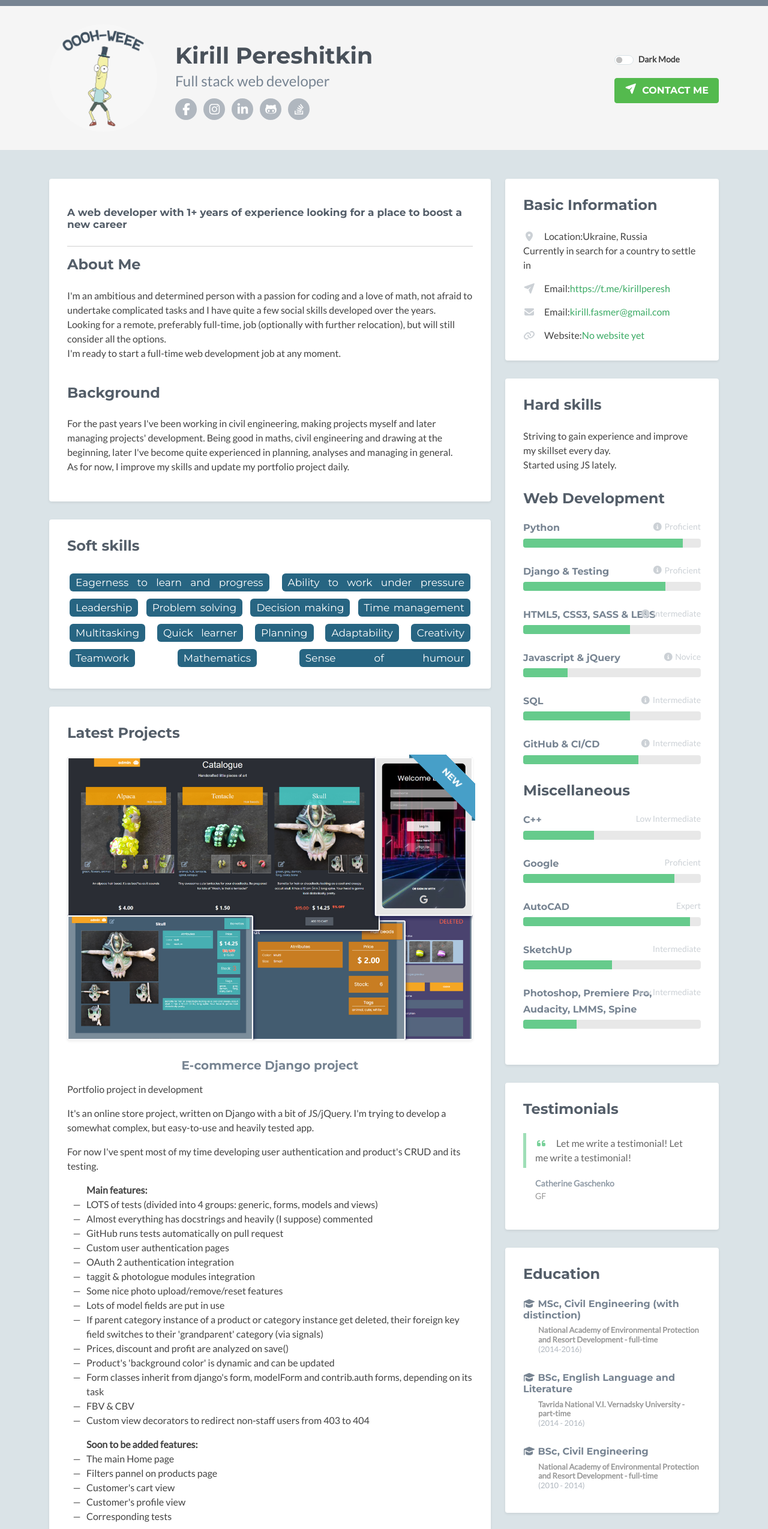
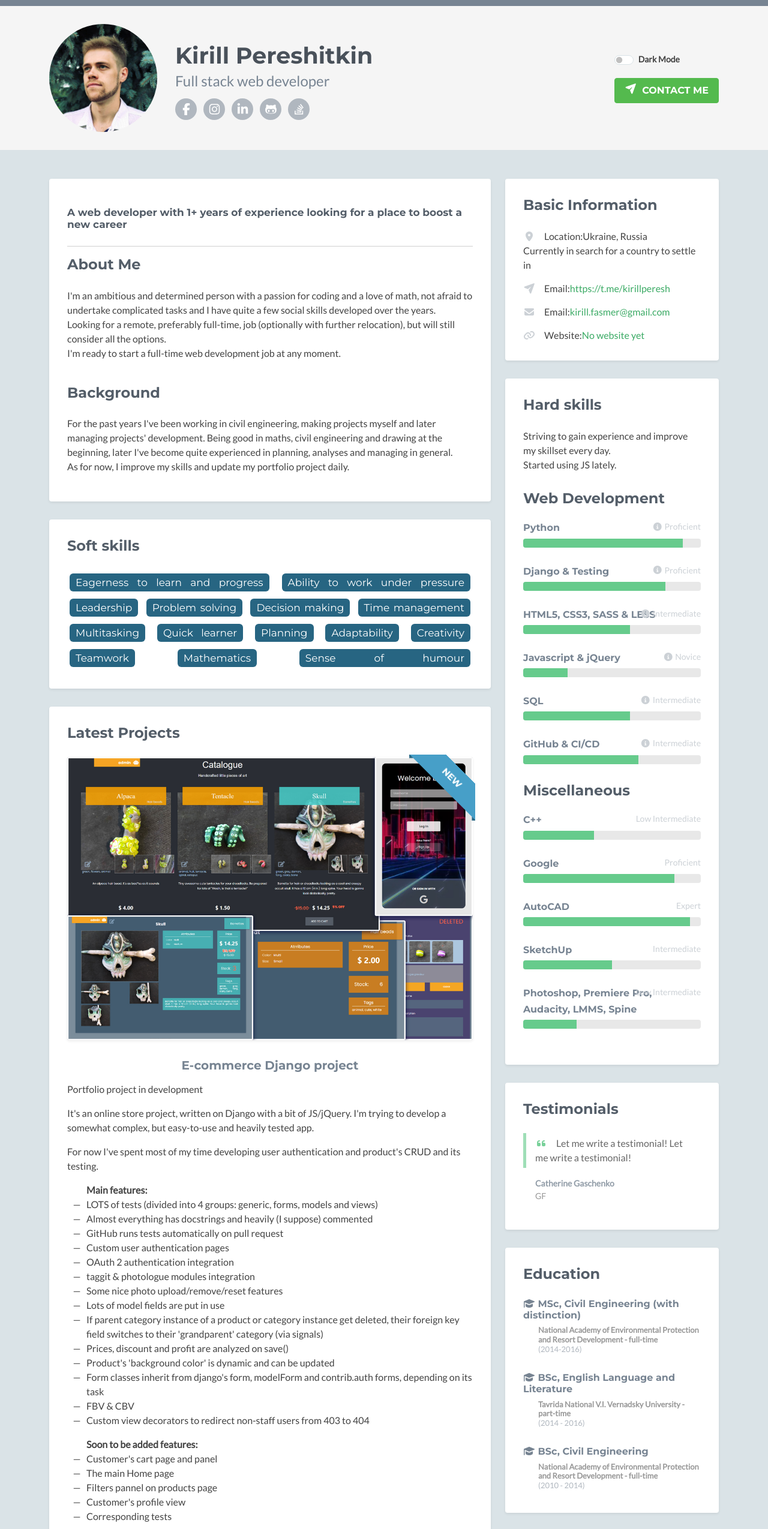
Before and after one commit to kirillperesh/page_portfolio, a plain HTML site: page index.html in a window 1280 px wide. Shown: the top 2549 px of the page at 60% size. Drawn offline with Linux system fonts and the light colour scheme; no server answers.

Commit message:
update profile pic

```diff
--- a/index.html
+++ b/index.html
@@ -35,7 +35,7 @@
         <div class="container">
 	        <div class="row align-items-center">
 			    <div class="col">
-		            <img class="profile-image img-fluid float-start rounded-circle" src="assets/images/profile.png" alt="profile image" />
+		            <img class="profile-image img-fluid float-start rounded-circle" src="assets/images/profile.jpg" alt="profile image" />
 		            <div class="profile-content">
 		                <h1 class="name">Kirill Pereshitkin</h1>
 		                <h2 class="desc">Full stack web developer</h2>
@@ -161,9 +161,9 @@
                                     </ul>
                                     <ul style="list-style-type: '&#8212&nbsp;&nbsp;&nbsp;'">
                                         <strong>Soon to be added features:</strong>
+                                        <li>Customer's cart page and panel</li>
                                         <li>The main Home page</li>
                                         <li>Filters pannel on products page</li>
-                                        <li>Customer's cart view</li>
                                         <li>Customer's profile view</li>
                                         <li>Corresponding tests</li>
                                     </ul>
```
Also changed, not shown: assets/images/profile.jpg (added), assets/images/profile.png (deleted).
